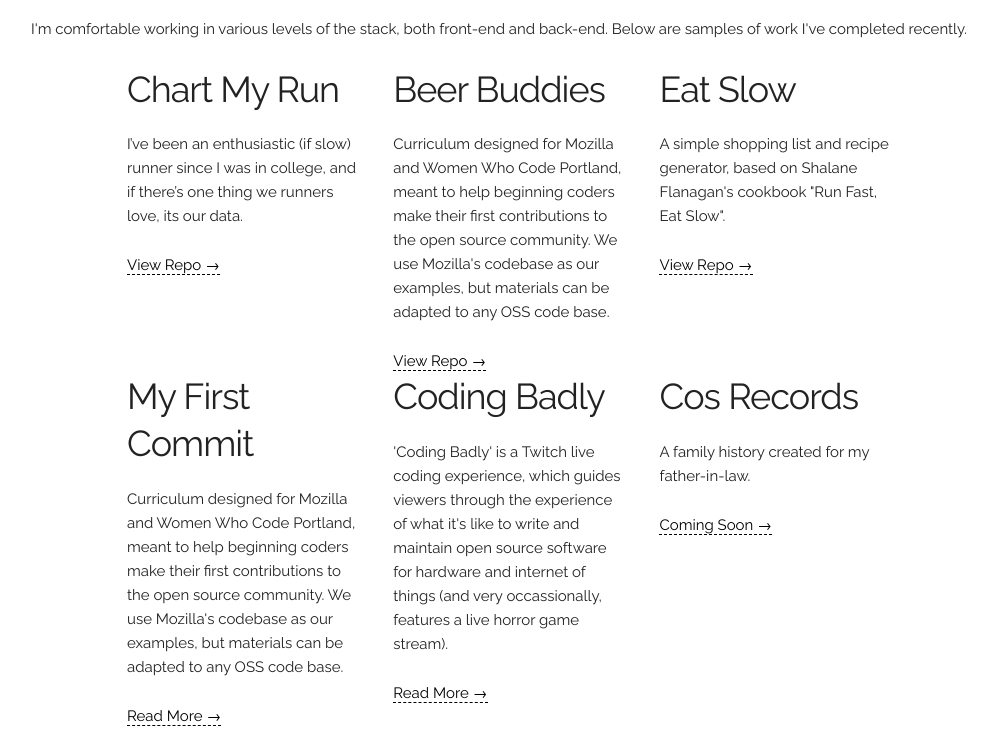
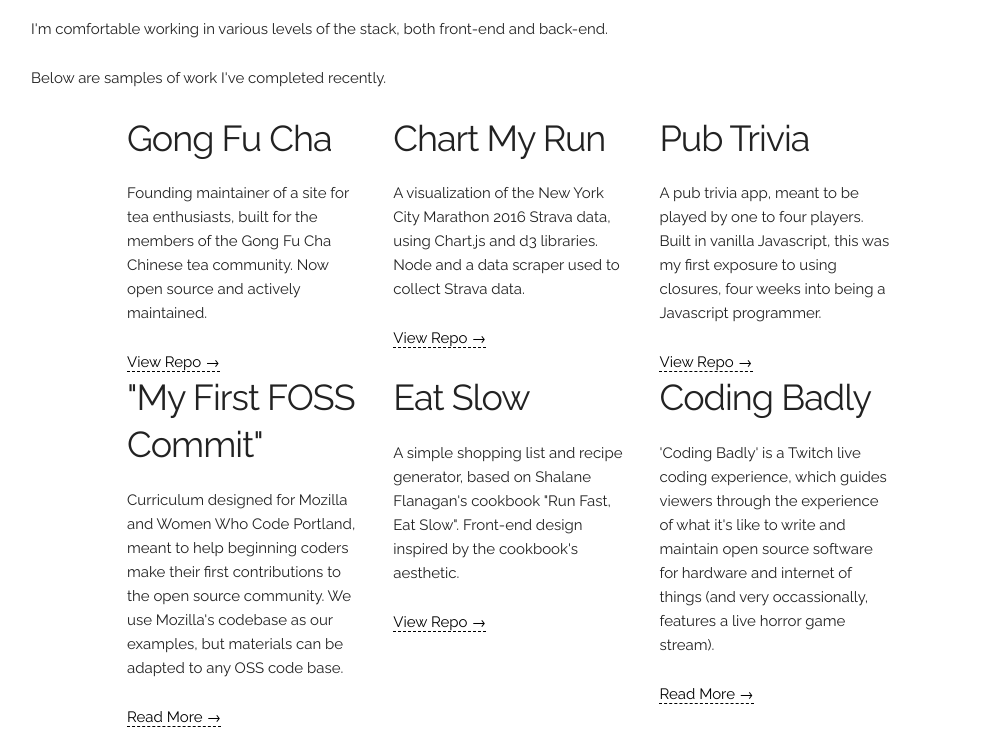
Before and after one commit to Keeley-Hammond-Personal-Site/personal-site, a plain HTML site: page projects.html in a window 1280 px wide. Shown: the part 363-1100 px from the top of the page, without its empty margins (129-1126 px from the left). Drawn offline with Linux system fonts and the light colour scheme.

Commit message:
Adjusted projects

```diff
--- a/projects.html
+++ b/projects.html
@@ -29,38 +29,42 @@
   <main class="container">
     <section id="portfolio" class="tab-content">
       <h2>My Work</h2>
-      <p>I'm comfortable working in various levels of the stack, both front-end and back-end. Below are samples of work I've completed recently.</p>
+      <p>I'm comfortable working in various levels of the stack, both front-end and back-end.
+      <p>Below are samples of work I've completed recently.</p>
       <div class="first container">
+        <div class="one-third column">
+          <h3>Gong Fu Cha</h3>
+          <!--<img src="http://lorempixum.com/400/100/nature/3" />-->
+          <p>Founding maintainer of a site for tea enthusiasts, built for the members of the Gong Fu Cha Chinese tea community. Now open source and actively maintained.</p>
+          <a href="https://github.com/gongfucha/gongfucha" class="read-on">View Repo &rarr;</a>
+        </div>
         <div class="one-third column">
           <h3>Chart My Run</h3>
           <!--<img src="http://lorempixum.com/400/100/nature/1" />-->
-          <p>I’ve been an enthusiastic (if slow) runner since I was in college, and if there’s one thing we runners love, its
-            our data.</p>
+          <p>A visualization of the New York City Marathon 2016 Strava data, using Chart.js and d3 libraries. Node and a data scraper used to collect Strava data.</p>
           <a href="https://github.com/VerteDinde/chart-my-marathon" class="read-on">View Repo &rarr;</a>
         </div>
         <div class="one-third column">
-          <h3>Beer Buddies</h3>
+          <h3>Pub Trivia</h3>
           <!--<img src="http://lorempixum.com/400/100/nature/2" />-->
+          <p>A pub trivia app, meant to be played by one to four players. Built in vanilla Javascript, this was my first exposure to using closures, four weeks into being a Javascript programmer.</p>
+          <a href="https://github.com/VerteDinde/pub_trivia" class="read-on">View Repo &rarr;</a>
+        </div>
+      </div>
+      <div class="second container">
+        <div class="one-third column">
+          <h3>"My First FOSS Commit"</h3>
+          <!--<img src="http://lorempixum.com/400/100/nature/3" />-->
           <p>Curriculum designed for Mozilla and Women Who Code Portland, meant to help beginning coders make their first contributions
             to the open source community. We use Mozilla's codebase as our examples, but materials can be adapted to any
             OSS code base.</p>
-          <a href="https://github.com/VerteDinde/beer-buddies" class="read-on">View Repo &rarr;</a>
+          <a href="https://speakerdeck.com/keeleyhammond" class="read-on">Read More &rarr;</a>
         </div>
         <div class="one-third column">
           <h3>Eat Slow</h3>
           <!--<img src="http://lorempixum.com/400/100/nature/3" />-->
-          <p>A simple shopping list and recipe generator, based on Shalane Flanagan's cookbook "Run Fast, Eat Slow".</p>
+          <p>A simple shopping list and recipe generator, based on Shalane Flanagan's cookbook "Run Fast, Eat Slow". Front-end design inspired by the cookbook's aesthetic.</p>
           <a href="https://github.com/VerteDinde/eat-slow" class="read-on">View Repo &rarr;</a>
-        </div>
-      </div>
-      <div class="second container">
-        <div class="one-third column">
-          <h3>My First Commit</h3>
-          <!--<img src="http://lorempixum.com/400/100/nature/3" />-->
-          <p>Curriculum designed for Mozilla and Women Who Code Portland, meant to help beginning coders make their first contributions
-            to the open source community. We use Mozilla's codebase as our examples, but materials can be adapted to any
-            OSS code base.</p>
-          <a href="https://github.com/VerteDinde/eat-slow" class="read-on">Read More &rarr;</a>
         </div>
         <div class="one-third column">
           <h3>Coding Badly</h3>
@@ -69,12 +73,6 @@
             to write and maintain open source software for hardware and internet of things (and very occassionally, features
             a live horror game stream).</p>
           <a href="https://github.com/VerteDinde/eat-slow" class="read-on">Read More &rarr;</a>
-        </div>
-        <div class="one-third column">
-          <h3>Cos Records</h3>
-          <!--<img src="http://lorempixum.com/400/100/nature/2" />-->
-          <p>A family history created for my father-in-law.</p>
-          <a href="https://github.com/VerteDinde" class="read-on">Coming Soon &rarr;</a>
         </div>
       </div>
     </section>
```
